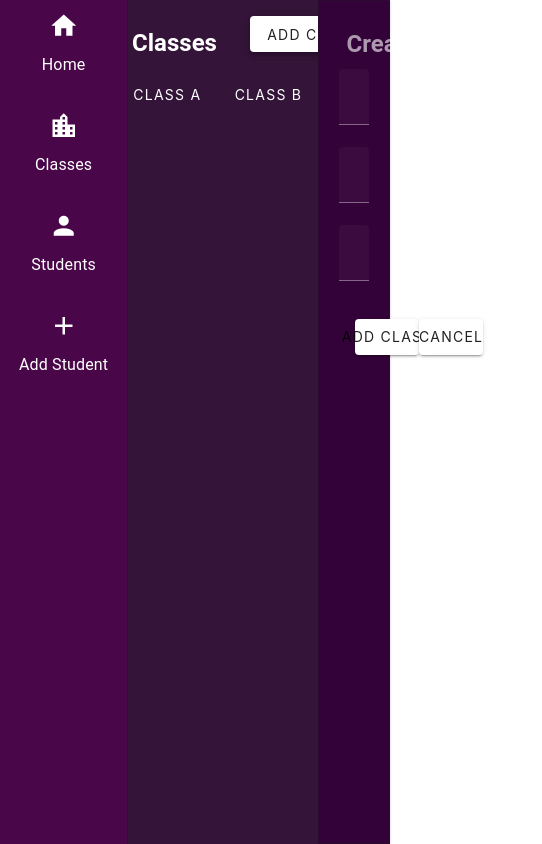
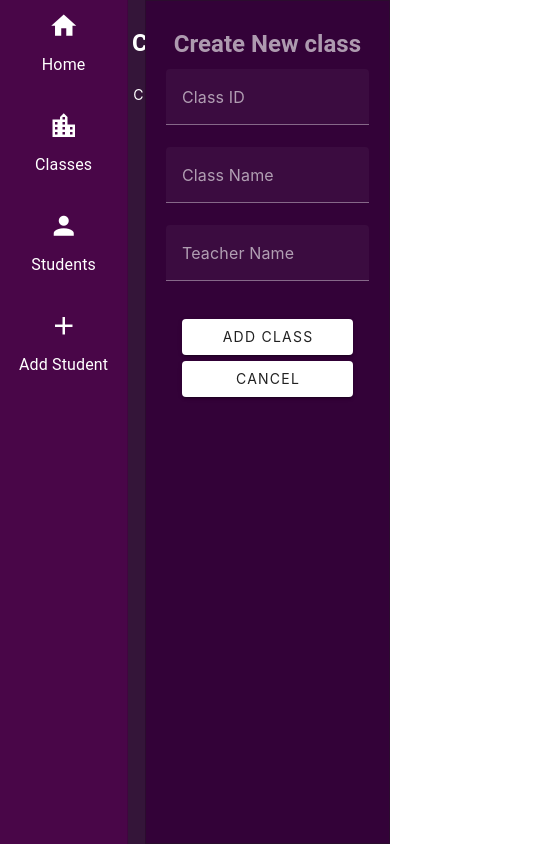
Before and after one commit to AkshayaShaji731/Students-Management-App, a Vue app: page /class in a window 390 px wide. Both pictures are taken after a click on the button "ADD CLASS". Shown: the whole page, 542 px wide, since content can reach past the window. Built offline with nearby package versions, Linux system fonts and the light colour scheme; data requests are answered from the project's data file.

Commit message:
made responsive addclass form

```diff
--- a/src/components/AddClass.vue
+++ b/src/components/AddClass.vue
@@ -1,13 +1,13 @@
 <template>
   <v-form
-    class="pa-5 h-screen position-absolute top-0 right-0 w-25"
+    class="pa-5 h-screen position-absolute top-0 right-0"
     v-if="props.addClassActive"
   >
     <v-label class="text-h5 pa-2 font-weight-bold">Create New class</v-label>
     <v-text-field label="Class ID" v-model="classForm.classId" />
     <v-text-field label="Class Name" v-model="classForm.className" />
     <v-text-field label="Teacher Name" v-model="classForm.teacherName" />
-    <v-container class="d-flex justify-space-between">
+    <v-container>
       <v-btn @click="addClassStore.addClass(classForm)">Add Class</v-btn>
       <v-btn @click="handleCancel()">Cancel</v-btn>
     </v-container>
@@ -44,4 +44,31 @@ const classForm = reactive<ClassDetails>({
   color: #fff;
   border: 1px solid #2b0c2e;
 }
+
+.v-container :deep() {
+  display: flex;
+  flex-direction: column;
+  gap: 6px;
+}
+
+@media screen and (min-width: 768px) {
+  .v-container :deep() {
+    flex-direction: row;
+  }
+  .v-form :deep() {
+    width: 75%;
+  }
+}
+
+@media screen and (min-width: 1024px) {
+  .v-form :deep() {
+    width: 50%;
+  }
+}
+
+@media screen and (min-width: 1024px) {
+  .v-form :deep() {
+    width: 25%;
+  }
+}
 </style>
```
